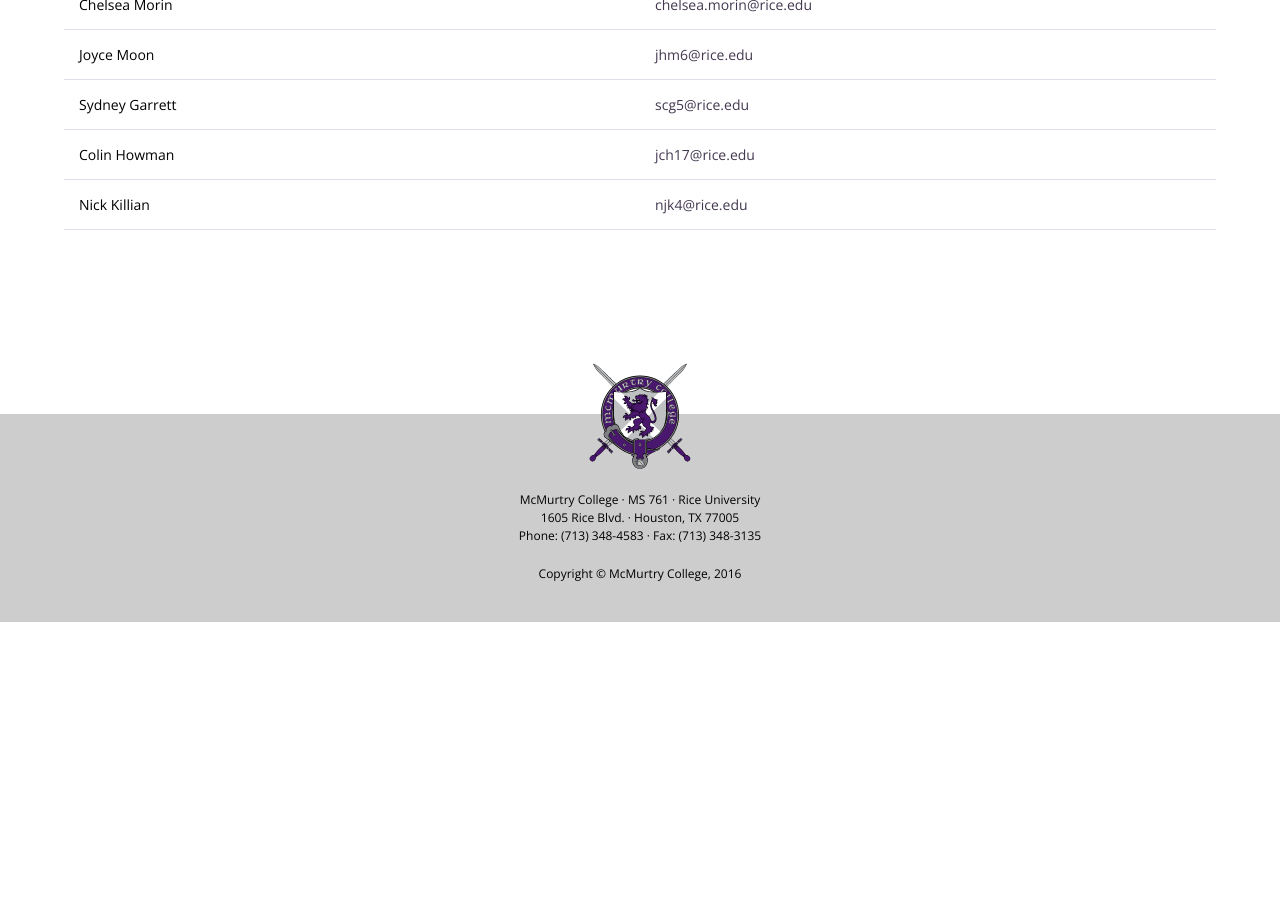
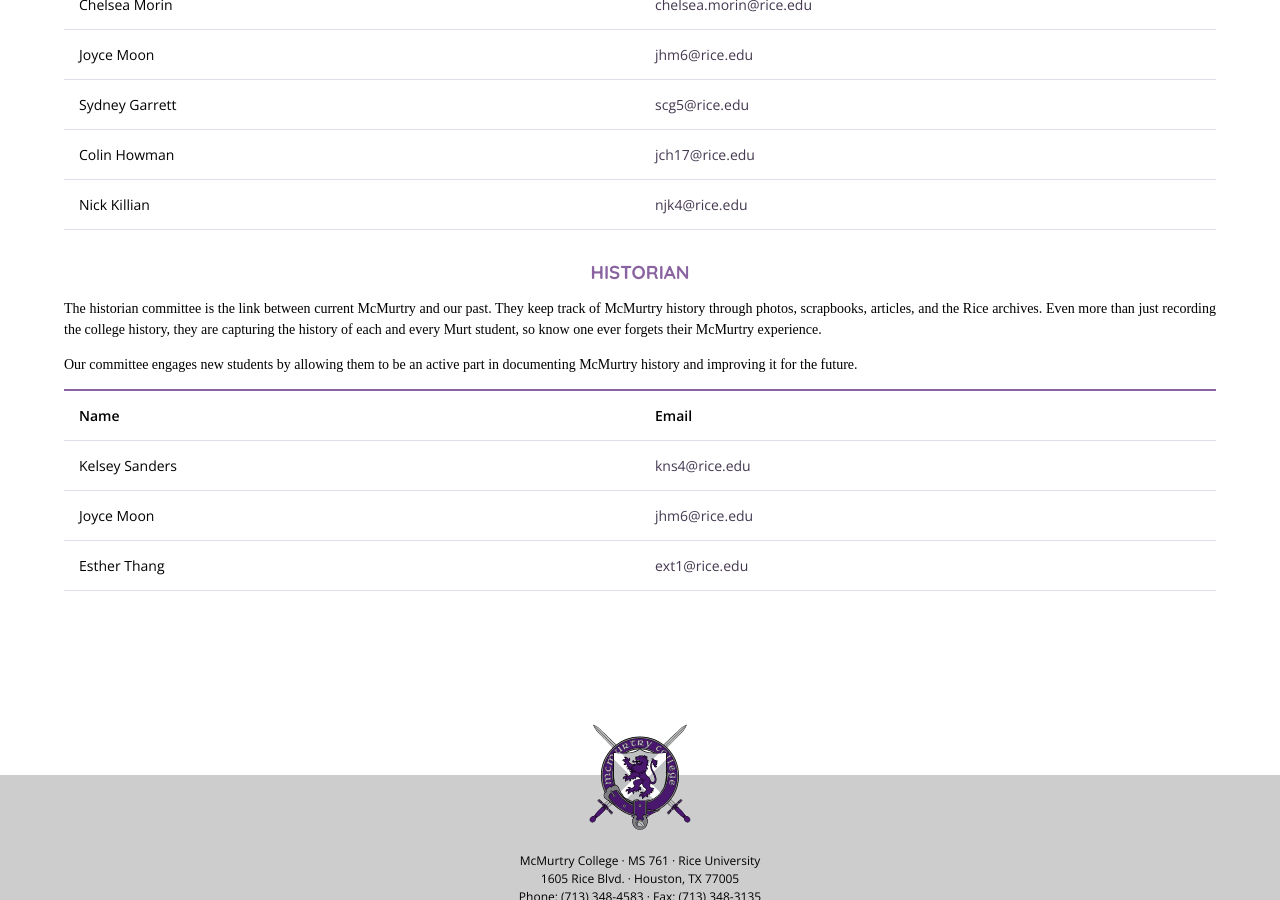
Before and after one commit to mcmurtrycollege/mcmurty-website-old, a Jekyll site: the page built from students/committees/index.html, in a window 1280 px wide and 900 px high, scrolled down 2234 px. Built offline with Jekyll 4.4.1, drawn with Linux system fonts in a browser that asks for light colours; nearby versions of some CDN libraries; some web fonts are replaced; before the commit the page ends 2856 px from its top, so only the background shows below that.

Commit message:
Update committees.yml

```diff
--- a/_data/committees.yml
+++ b/_data/committees.yml
@@ -55,6 +55,17 @@
                     email: jch17@rice.edu
                 -   name: Nick Killian
                     email: njk4@rice.edu
+
+        -   name: Historian
+            description: The historian committee is the link between current McMurtry and our past. They keep track of McMurtry history through photos, scrapbooks, articles, and the Rice archives. Even more than just recording the college history, they are capturing the history of each and every Murt student, so know one ever forgets their McMurtry experience.
+            freshmen: Our committee engages new students by allowing them to be an active part in documenting McMurtry history and improving it for the future.
+            heads:
+                -   name: Kelsey Sanders
+                    email: kns4@rice.edu
+                -   name: Joyce Moon
+                    email: jhm6@rice.edu
+                -   name: Esther Thang
+                    email: ext1@rice.edu
 
 -   name: Internal
     class: internal
```
